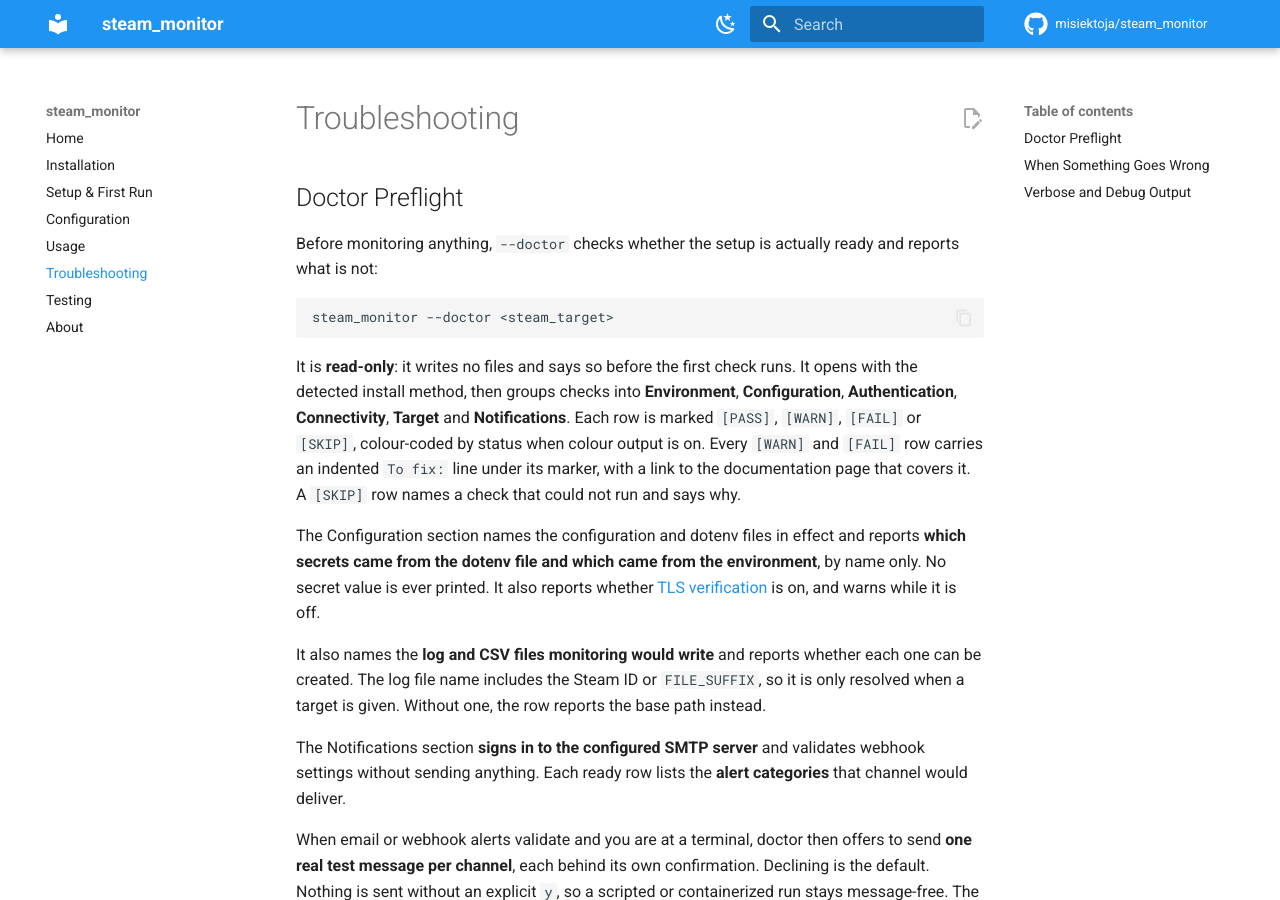
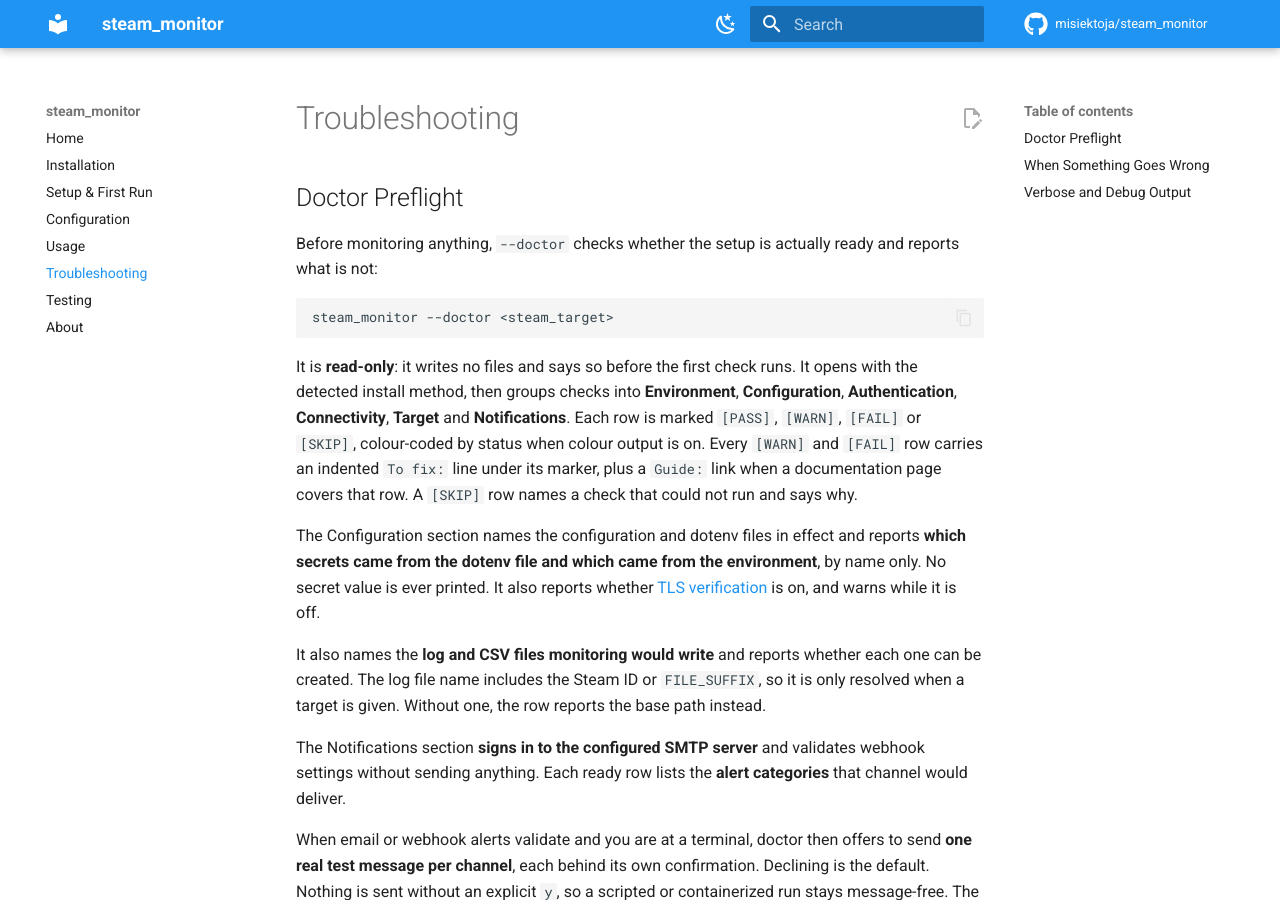
Before and after one commit to misiektoja/steam_monitor, an MkDocs documentation site: the page built from docs/troubleshooting.md, in a window 1280 px wide and 900 px high. Built offline with MkDocs 1.6.1 and Material for MkDocs 9.7.7, drawn with Linux system fonts in a browser that asks for light colours; comment, search, counter and statistics services are not loaded.

Commit message:
docs(troubleshooting): say a row links only where a page covers it

````diff
--- a/docs/troubleshooting.md
+++ b/docs/troubleshooting.md
@@ -8,7 +8,7 @@
 steam_monitor --doctor <steam_target>
 ```
 
-It is **read-only**: it writes no files and says so before the first check runs. It opens with the detected install method, then groups checks into **Environment**, **Configuration**, **Authentication**, **Connectivity**, **Target** and **Notifications**. Each row is marked `[PASS]`, `[WARN]`, `[FAIL]` or `[SKIP]`, colour-coded by status when colour output is on. Every `[WARN]` and `[FAIL]` row carries an indented `To fix:` line under its marker, with a link to the documentation page that covers it. A `[SKIP]` row names a check that could not run and says why.
+It is **read-only**: it writes no files and says so before the first check runs. It opens with the detected install method, then groups checks into **Environment**, **Configuration**, **Authentication**, **Connectivity**, **Target** and **Notifications**. Each row is marked `[PASS]`, `[WARN]`, `[FAIL]` or `[SKIP]`, colour-coded by status when colour output is on. Every `[WARN]` and `[FAIL]` row carries an indented `To fix:` line under its marker, plus a `Guide:` link when a documentation page covers that row. A `[SKIP]` row names a check that could not run and says why.
 
 The Configuration section names the configuration and dotenv files in effect and reports **which secrets came from the dotenv file and which came from the environment**, by name only. No secret value is ever printed. It also reports whether [TLS verification](configuration.md#tls-verification) is on, and warns while it is off.
 
````
